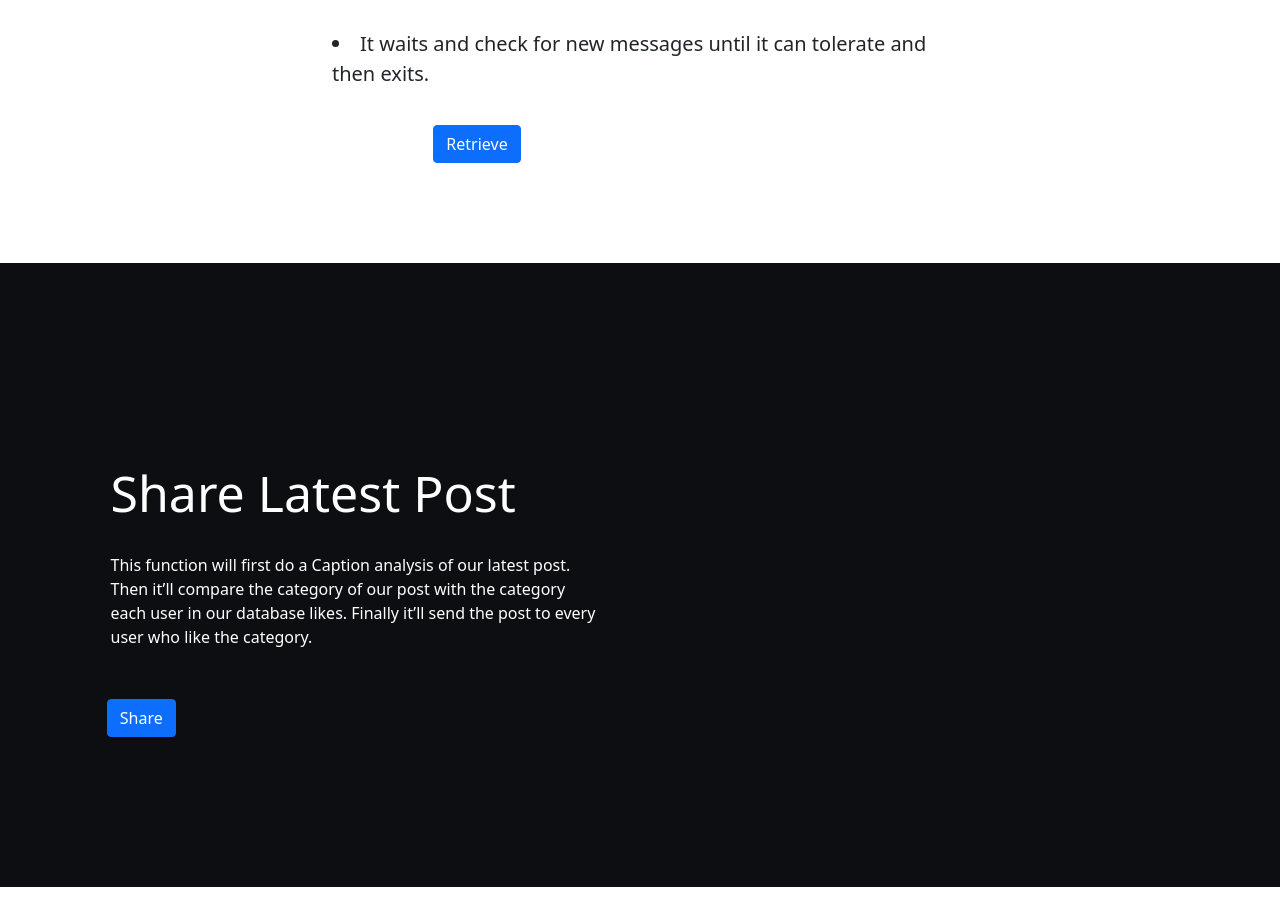
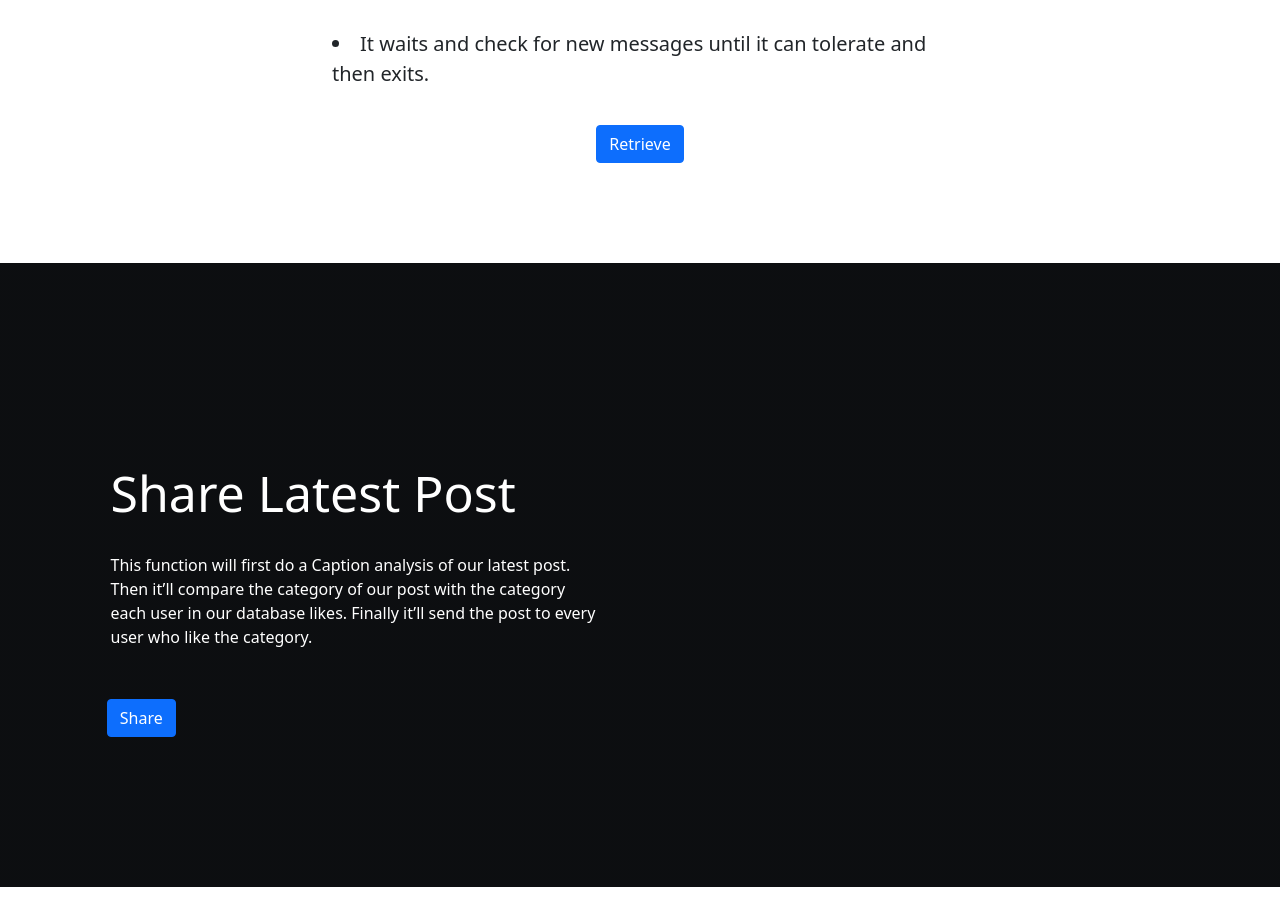
Before and after one commit to kumarankm/Insta-bot, a plain HTML site: page index.html in a window 1280 px wide. Shown: the part 2732-3654 px from the top of the page. Drawn offline with nearby package versions, Linux system fonts and the light colour scheme.

Commit message:
Update index.html

```diff
--- a/index.html
+++ b/index.html
@@ -180,7 +180,7 @@
 
                 <div class="row" style="font-size:20px; margin-top:20px; ">
                     <div class="col-12 col-md-3"></div>
-                    <div class="col-12 col-md-3" style="text-align: center;">
+                    <div class="col-12 col-md-6" style="text-align: center;">
                         <button type="button" class="btn btn-primary"><a class="aa" href="#">Retrieve</a></button>
                     </div>
                     <div class="col-12 col-md-3"></div>
```
